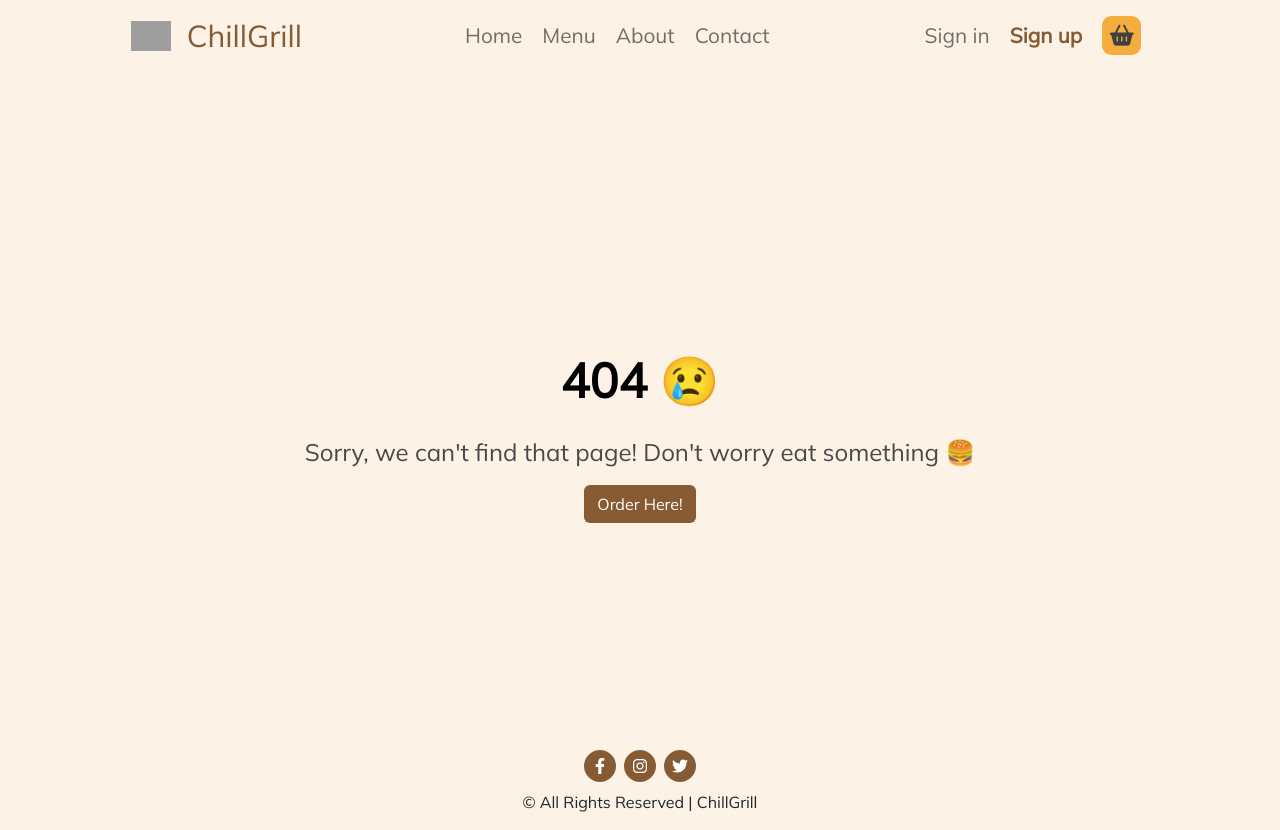
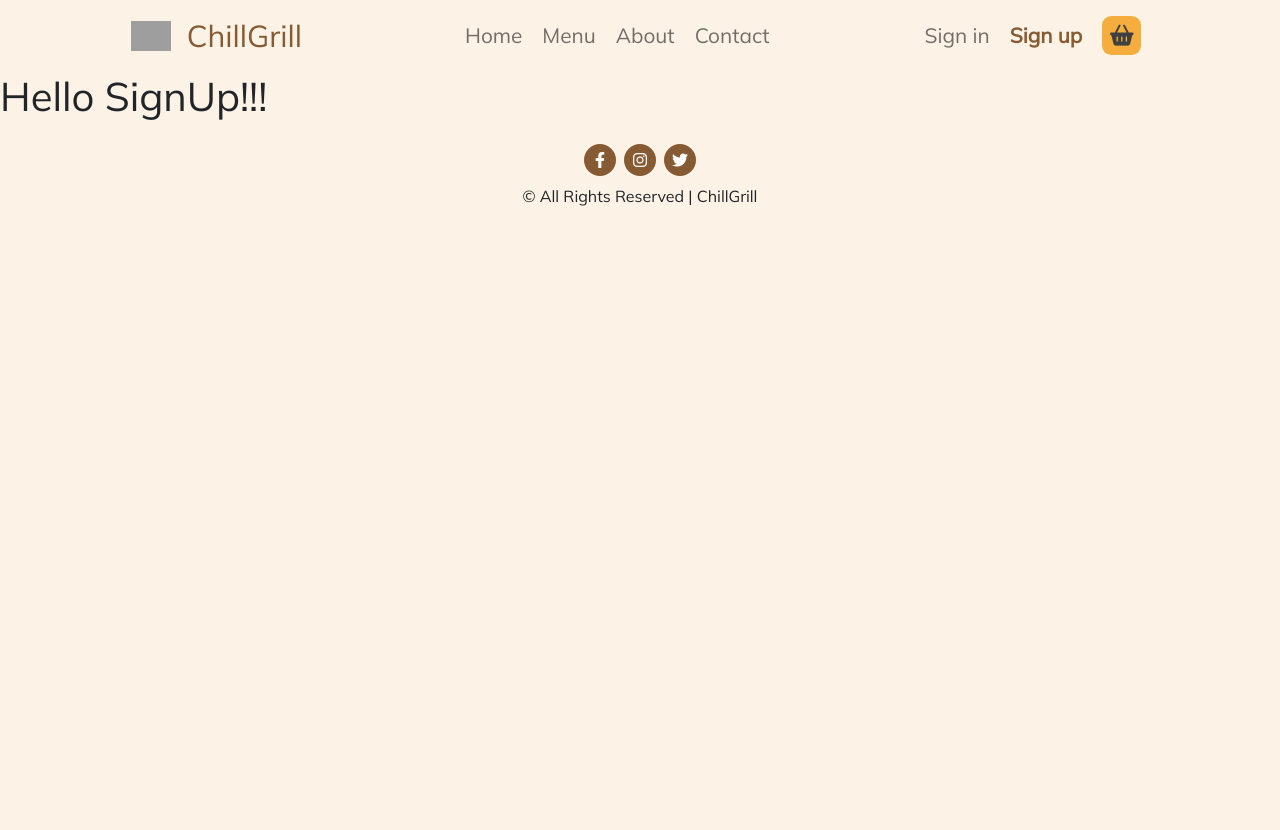
Before and after one commit to adilcodes/Restaurant-App, a React (Create React App) app: page /join in a window 1280 px wide. Before the commit this address had no page. After the commit the page ends 800 px from the top, so only its background shows below. Built offline with nearby package versions, Linux system fonts and the light colour scheme; grey boxes are pictures that could not be loaded.

Commit message:
Made some new pages and defined their routes

```diff
--- a/src/App.js
+++ b/src/App.js
@@ -5,6 +5,8 @@ import Home from "../src/pages/Home";
 import Menu from "../src/pages/Menu";
 import About from "../src/pages/About";
 import Contact from "../src/pages/Contact";
+import Login from "../src/pages/Login";
+import SignUp from "../src/pages/SignUp";
 import NoPage from "../src/pages/NoPage";
 import "../node_modules/bootstrap/dist/css/bootstrap.min.css";
 import "../node_modules/bootstrap/dist/js/bootstrap.bundle";
@@ -20,6 +22,8 @@ function App() {
             <Route path="menu" element={<Menu />} />
             <Route path="about" element={<About />} />
             <Route path="contact" element={<Contact />} />
+            <Route path="login" element={<Login />} />
+            <Route path="join" element={<SignUp />} />
             <Route path="*" element={<NoPage />} />
           </Route>
         </Routes>
--- /dev/null
+++ b/src/pages/Login.jsx
@@ -0,0 +1,7 @@
+import React from "react";
+
+export default function Login() {
+  return (
+    <h1>Hello Login!!!</h1>
+  )
+}
--- /dev/null
+++ b/src/pages/SignUp.jsx
@@ -0,0 +1,7 @@
+import React from "react";
+
+export default function SignUp() {
+  return (
+    <h1>Hello SignUp!!!</h1>
+  )
+}
```
